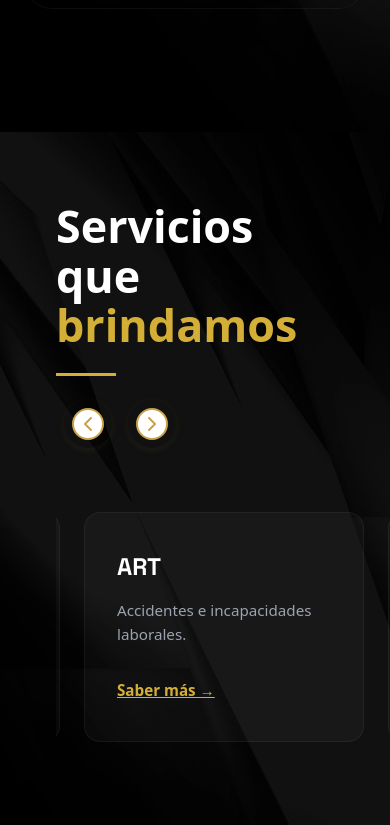
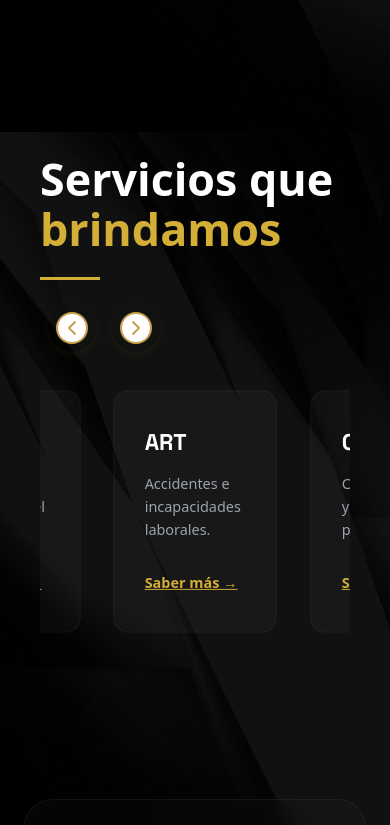
Before and after one commit to ruadesbackup/nicoruades, a React (Vite) app in the folder frontend/: page / in a window 390 px wide. Shown: the part 2400-3225 px from the top of the page. Built offline with nearby package versions, Linux system fonts and the light colour scheme; no server answers.

Commit message:
servicios estetica

```diff
--- a/frontend/src/features/home/pages/HomePage.css
+++ b/frontend/src/features/home/pages/HomePage.css
@@ -173,7 +173,7 @@
 /* La Imagen Principal */
 .who-image {
   width: 100%;
-  height: 600px;
+  height: 585px;
   border-radius: 40px; /* Bordes MUY redondeados y elegantes */
   border: 1px solid rgba(214, 175, 55, 0.2); /* Borde dorado casi invisible */
   box-shadow: 0 20px 40px rgba(0,0,0,0.5); /* Sombra para profundidad */
@@ -344,7 +344,7 @@
 
 /* --- COLUMNA IZQUIERDA (FIJA) --- */
 .services-intro {
-  flex: 0 0 350px; /* Ancho fijo para la columna izquierda */
+  flex: 0 0 300px; /* Ancho fijo para la columna izquierda */
   position: sticky;
   top: 120px; /* Se queda pegado al hacer scroll hacia abajo */
 }
@@ -474,20 +474,49 @@
   opacity: 0.8;
 }
 
-/* --- RESPONSIVE (MÓVIL) --- */
 @media (max-width: 991px) {
+
   .services-slider-container {
-    flex-direction: column; /* Pasa el título arriba y el slider abajo */
-    gap: 2rem;
+    display: block;
+    flex-direction: column;
+    gap: 1rem;
+    padding: 1rem;
   }
 
   .services-intro {
     flex: auto;
-    position: static; /* Quita el sticky en móvil */
+    position: static;
+  }
+
+  /* 👉 ESTE es el scroll real */
+  .services-slider {
+  display: flex;
+  gap: 1rem;
+
+  overflow-x: auto;
+  scroll-snap-type: x mandatory;
+  -webkit-overflow-scrolling: touch;
+
+  padding: 0 1rem;
+  scrollbar-width: none;
+}
+
+  .services-slider::-webkit-scrollbar {
+    display: none;
   }
 
   .service-card {
-    flex: 0 0 280px; /* Tarjetas un poco más chicas en celu */
+    flex: 0 0 70%;
+    scroll-snap-align: center;
+
+    border-radius: 16px;
+
+    transform: scale(0.95);
+    transition: transform 0.3s ease;
+  }
+
+  .service-card:active {
+    transform: scale(0.98);
   }
 }
 /* --- REVIEWS (GOOGLE STYLE) --- */
```
